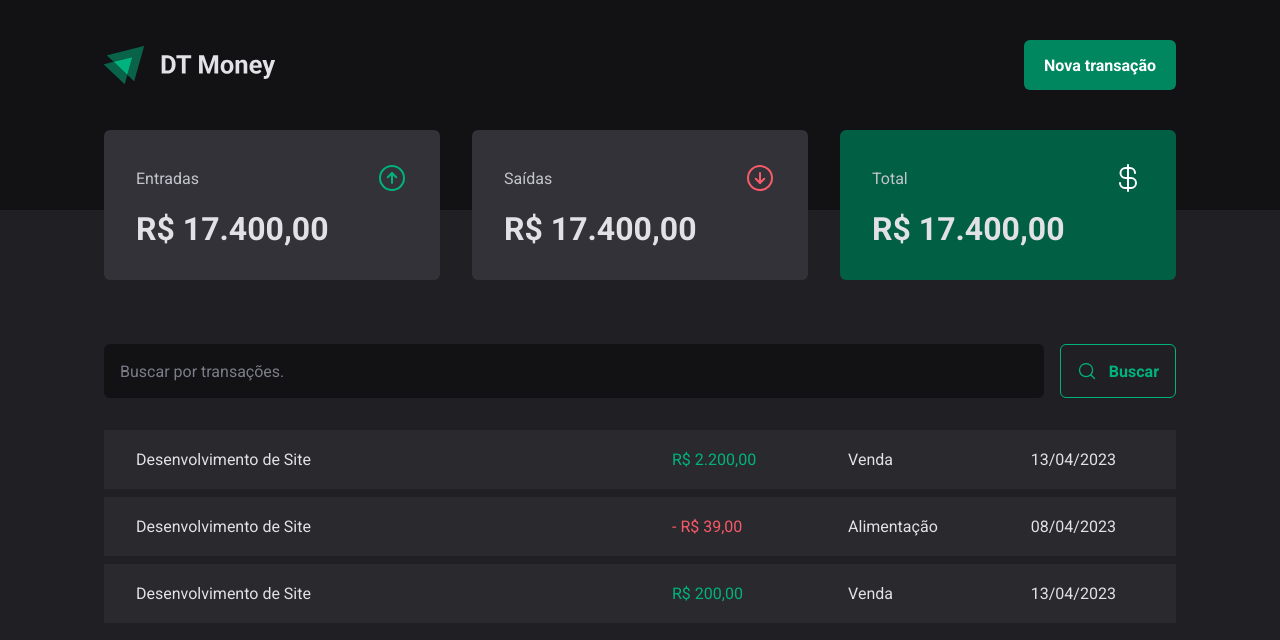
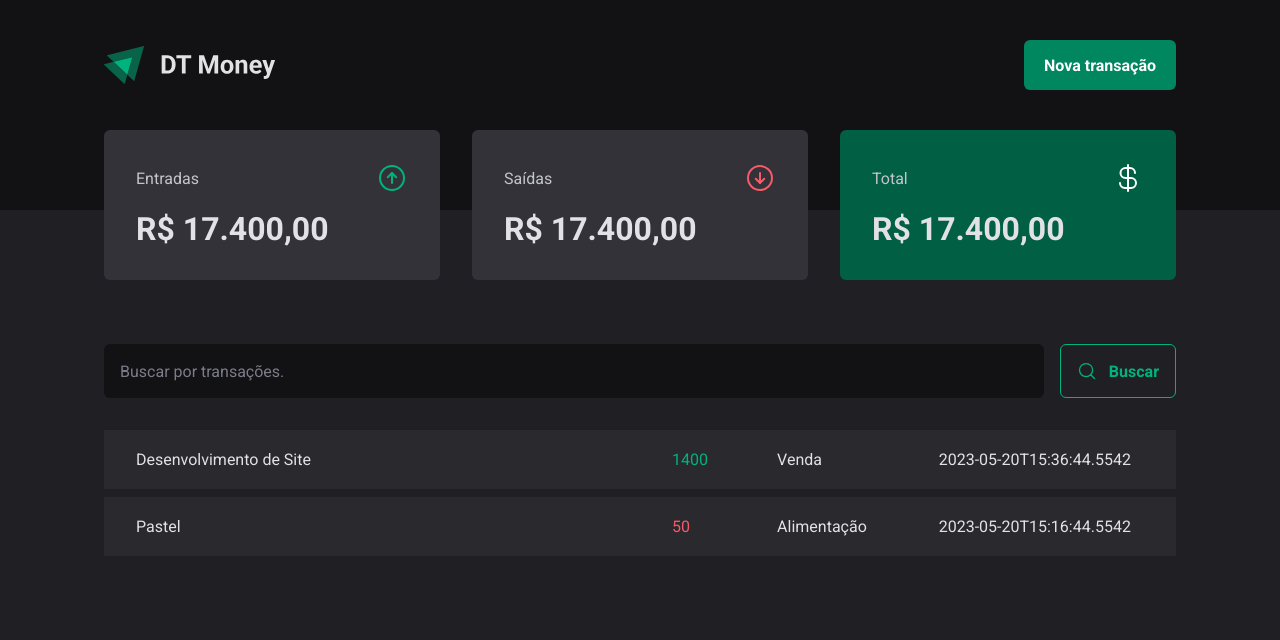
Before and after one commit to oeduardodev/ignite_money, a React (Vite) app: page / in a window 1280 px wide. Shown: the top 640 px of the page. Built offline with nearby package versions, Linux system fonts and the light colour scheme; data requests are answered from the project's data file.

Commit message:
Conexão com a API - Realizando requisição HTTP

```diff
--- a/server.json
+++ b/server.json
@@ -2,7 +2,7 @@
     "transactions":[
         {
             "id":1,
-            "drecricao":"Desenvolvimento de Site",
+            "descricao":"Desenvolvimento de Site",
             "tipo":"income",
             "categoria": "Venda",
             "valor":1400,
@@ -11,9 +11,9 @@
 
         {
             "id":2,
-            "drecricao":"Pastel",
+            "descricao":"Pastel",
             "tipo":"outcome",
-            "categoria": "Venda",
+            "categoria": "Alimentação",
             "valor":50,
             "createdAt":"2023-05-20T15:16:44.5542"
         }
--- a/src/pages/Transactions/index.tsx
+++ b/src/pages/Transactions/index.tsx
@@ -1,3 +1,4 @@
+import { useEffect, useState } from 'react'
 import { Header } from '../../components/Header'
 import { Summary } from '../../components/Summary'
 import {
@@ -7,7 +8,29 @@ import {
 } from './styles'
 import { SearchForm } from './subcomponents/SearchForm'
 
+interface Transaction {
+  id: number
+  descricao: string
+  tipo: 'income' | 'outcome'
+  valor: number
+  categoria: string
+  createdAt: string
+}
+
 export function Transactions() {
+  const [transactions, setTransactions] = useState<Transaction[]>([])
+
+  async function loadTransactions() {
+    const response = await fetch('http://localhost:3333/transactions')
+    const data = await response.json()
+
+    setTransactions(data)
+  }
+
+  useEffect(() => {
+    loadTransactions()
+  }, [])
+
   return (
     <div>
       <Header />
@@ -15,32 +38,23 @@ export function Transactions() {
 
       <TransactionsContainer>
         <SearchForm />
+
         <TransactionsTable>
           <tbody>
-            <tr>
-              <td width="50%">Desenvolvimento de Site</td>
-              <td>
-                <PriceHighlight variant="income">R$ 2.200,00</PriceHighlight>
-              </td>
-              <td>Venda</td>
-              <td>13/04/2023</td>
-            </tr>
-            <tr>
-              <td width="50%">Desenvolvimento de Site</td>
-              <td>
-                <PriceHighlight variant="outcome">- R$ 39,00</PriceHighlight>
-              </td>
-              <td>Alimentação</td>
-              <td>08/04/2023</td>
-            </tr>
-            <tr>
-              <td width="50%">Desenvolvimento de Site</td>
-              <td>
-                <PriceHighlight variant="income">R$ 200,00</PriceHighlight>
-              </td>
-              <td>Venda</td>
-              <td>13/04/2023</td>
-            </tr>
+            {transactions.map((transaction) => {
+              return (
+                <tr key={transaction.id}>
+                  <td width="50%">{transaction.descricao}</td>
+                  <td>
+                    <PriceHighlight variant={transaction.tipo}>
+                      {transaction.valor}
+                    </PriceHighlight>
+                  </td>
+                  <td>{transaction.categoria}</td>
+                  <td>{transaction.createdAt}</td>
+                </tr>
+              )
+            })}
           </tbody>
         </TransactionsTable>
       </TransactionsContainer>
```
